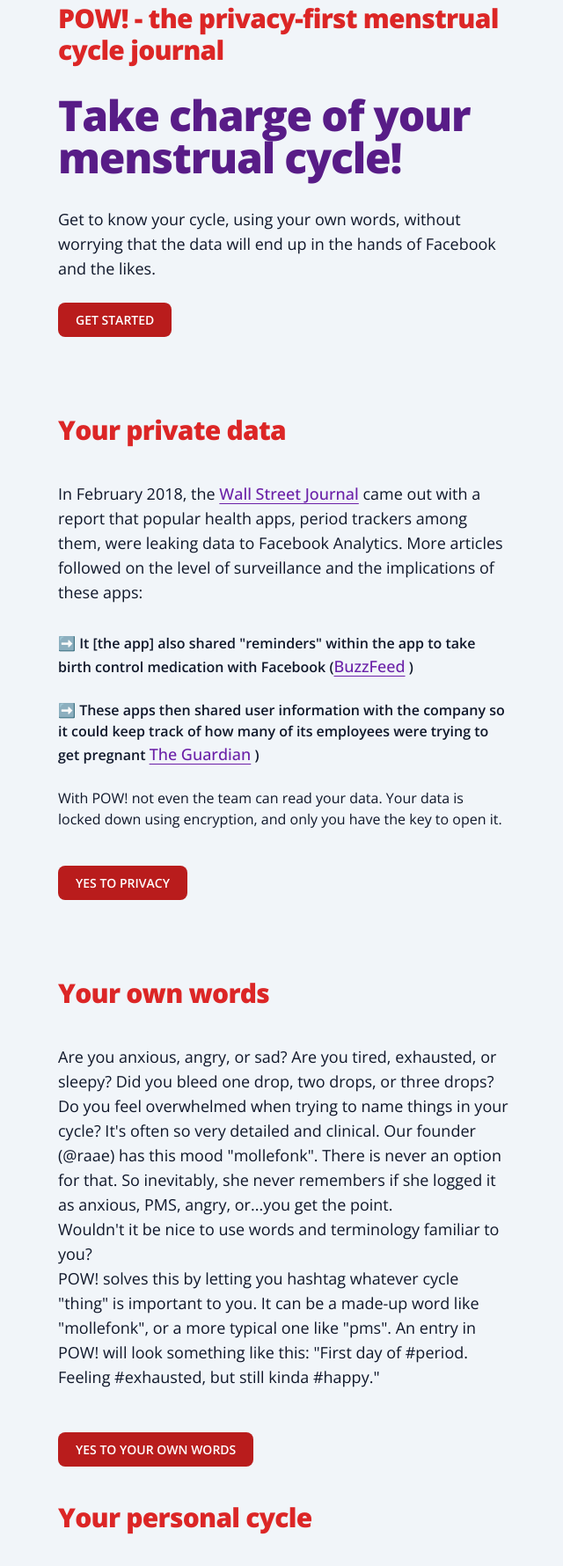
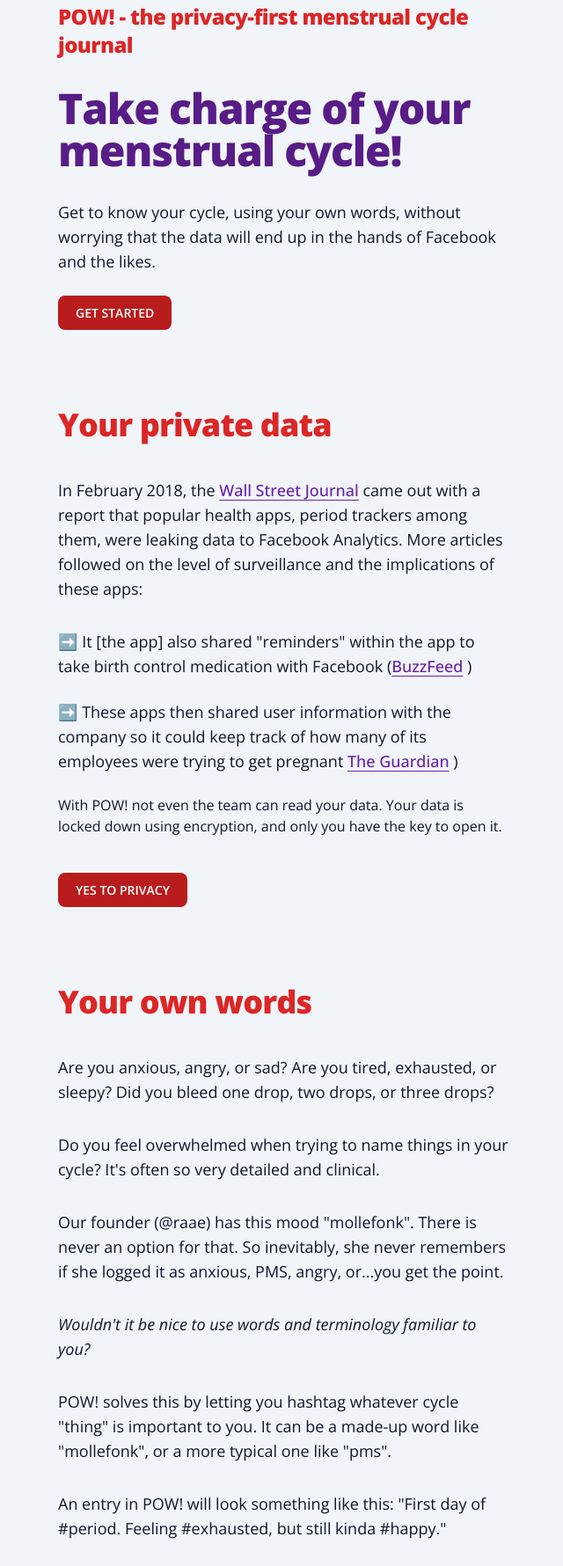
Before and after one commit to queen-raae/pow-site, an Astro site: page / in a window 1280 px wide. Shown: the part 317-2097 px from the top of the page at 88% size, without its empty margins (318-958 px from the left). Built offline with nearby package versions, Linux system fonts and the light colour scheme; Astro itself is replaced by a stand-in of ours.

Commit message:
Looking good 🥳🏴‍☠️

```diff
--- a/src/components/Nav.astro
+++ b/src/components/Nav.astro
@@ -11,7 +11,7 @@
         </a>
     </div>
 
-    <div class="max-w-xl mx-auto">
+    <div class="mx-3 max-w-xl mx-auto">
         <a href="https://my.usepow.app/login/" title="Log In">
               Log In
         </a>
@@ -19,7 +19,7 @@
     <br />
     <div>
 
-        <a href="https://my.usepow.app/signup/" class="no-underline font-semibold text-white bg-red-700 hover:bg-red-800 focus:ring-4 focus:ring-red-300 rounded-lg text-sm px-5 py-2.5 dark:bg-red-600 dark:hover:bg-red-700 focus:outline-none dark:focus:ring-red-800">GET STARTED</a>
+        <a href="https://my.usepow.app/signup/" class="inline-flex mx-3 no-underline font-semibold text-white bg-red-700 hover:bg-red-800 focus:ring-4 focus:ring-red-300 rounded-lg text-sm px-5 py-2.5 dark:bg-red-600 dark:hover:bg-red-700 focus:outline-none dark:focus:ring-red-800">GET STARTED</a>
 
 
     </div>
--- a/src/layouts/Layout.astro
+++ b/src/layouts/Layout.astro
@@ -68,7 +68,7 @@
 			}
 
 			h2 {
-				@apply text-3xl tracking-tight font-black text-red-600;
+				@apply text-4xl tracking-tight font-black text-red-600;
 			}
 
 			h3 {
@@ -80,7 +80,7 @@
 			}
 
 			li {
-				@apply font-semibold;
+				@apply text-lg;
 			}
 
 			a {
--- a/src/pages/index.astro
+++ b/src/pages/index.astro
@@ -11,7 +11,7 @@
 >
 	<main class="bg-slate-100">
 		<section class="max-w-xl mx-auto p-8">
-			<h2 class="mb-2">POW! - the privacy-first menstrual cycle journal</h2>
+			<h3 class="mb-2">POW! - the privacy-first menstrual cycle journal</h3>
 			<br />
 			<h1 class="mb-2">
 				Take charge of your menstrual cycle!
@@ -19,7 +19,7 @@
 			<br />
 			<p class="mb-8">Get to know your cycle, using your own words, without worrying that the data will end up in the hands of Facebook and the likes.</p>
 
-			<a href="https://my.usepow.app/signup/" class="no-underline mb-40 font-semibold text-white bg-red-700 hover:bg-red-800 focus:ring-4 focus:ring-red-300 rounded-lg text-sm px-5 py-2.5 dark:bg-red-600 dark:hover:bg-red-700 focus:outline-none dark:focus:ring-red-800">GET STARTED</a>
+			<a href="https://my.usepow.app/signup/" class="no-underline mb-64 font-semibold text-white bg-red-700 hover:bg-red-800 focus:ring-4 focus:ring-red-300 rounded-lg text-sm px-5 py-2.5 dark:bg-red-600 dark:hover:bg-red-700 focus:outline-none dark:focus:ring-red-800">GET STARTED</a>
 			<br />
 			<br />
 			<br />
@@ -64,27 +64,31 @@
 
 			<p class="mb-8">
 				Are you anxious, angry, or sad? Are you tired, exhausted, or sleepy? Did you bleed one drop, two drops, or three drops?
-
+			</p>
+			<p class="mb-8">
 				Do you feel overwhelmed when trying to name things in your cycle? It's often so very detailed and clinical.
-
+			</p>
+			<p class="mb-8">
 				Our founder (@raae) has this mood "mollefonk". There is never an option for that. So inevitably, she never remembers if she logged it as anxious, PMS, angry, or...you get the point.
-
-				<br />
+			</p>
+			<p class="mb-8 italic">
 
 				Wouldn't it be nice to use words and terminology familiar to you?
-
-				<br />
+			</p>
+			<p class="mb-8">
 
 				POW! solves this by letting you hashtag whatever cycle "thing" is important to you. It can be a made-up word like "mollefonk", or a more typical one like "pms".
-
+			</p>
+			<p class="mb-8">
 				An entry in POW! will look something like this: "First day of #period. Feeling #exhausted, but still kinda #happy."
 			</p>
-			<br />
-			<a href="https://my.usepow.app/signup/" class="no-underline mb-40 font-semibold text-white bg-red-700 hover:bg-red-800 focus:ring-4 focus:ring-red-300 rounded-lg text-sm px-5 py-2.5 dark:bg-red-600 dark:hover:bg-red-700 focus:outline-none dark:focus:ring-red-800">YES TO YOUR OWN WORDS</a>
 
-			<br />
-			<br />
-			<br />
+
+			<a href="https://my.usepow.app/signup/" class="inline-flex no-underline mb-40 font-semibold text-white bg-red-700 hover:bg-red-800 focus:ring-4 focus:ring-red-300 rounded-lg text-sm px-5 py-2.5 dark:bg-red-600 dark:hover:bg-red-700 focus:outline-none dark:focus:ring-red-800">YES TO YOUR OWN WORDS</a>
+
+
+
+
 			<h2 class="mb-10">
 				Your personal cycle
 			</h2>
@@ -111,7 +115,7 @@
 				You might not always be able to plan around your cycle. But knowing that feeling exhausted on cycle day 14 is expected, you can at least skip the added stress of thinking there is a reason and trying to find a solution.
 			</p>
 
-			<a href="https://my.usepow.app/signup/" class="no-underline mb-40 font-semibold text-white bg-red-700 hover:bg-red-800 focus:ring-4 focus:ring-red-300 rounded-lg text-sm px-5 py-2.5 dark:bg-red-600 dark:hover:bg-red-700 focus:outline-none dark:focus:ring-red-800">TAKE CHARGE</a>
+			<a href="https://my.usepow.app/signup/" class="no-underline mb-64 font-semibold text-white bg-red-700 hover:bg-red-800 focus:ring-4 focus:ring-red-300 rounded-lg text-sm px-5 py-2.5 dark:bg-red-600 dark:hover:bg-red-700 focus:outline-none dark:focus:ring-red-800">TAKE CHARGE</a>
 
 			<br />
 			<br />
```
